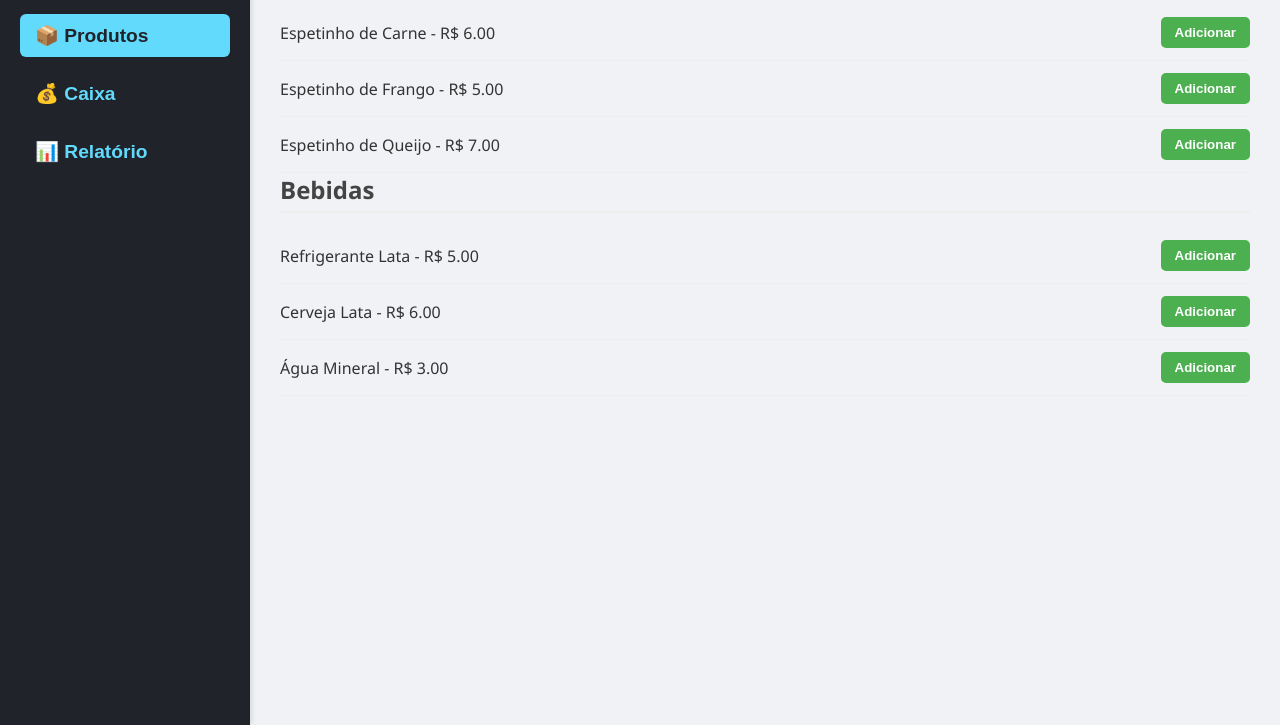
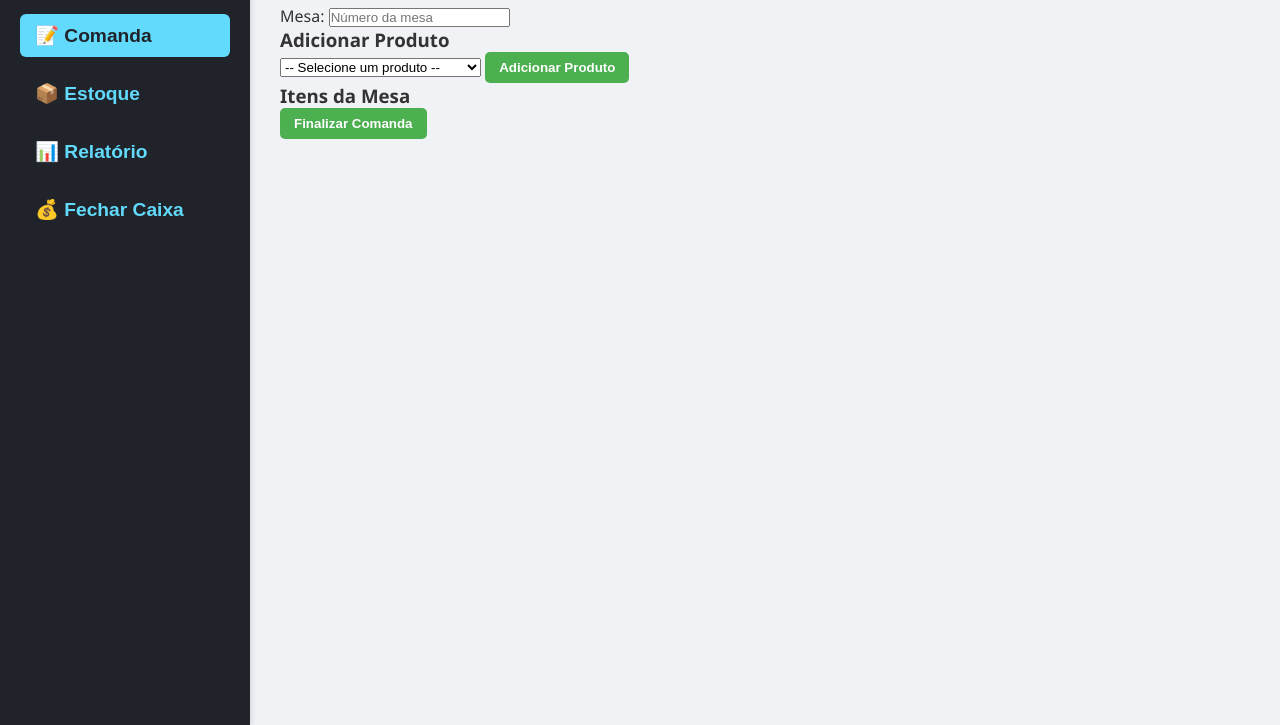
Before and after one commit to Mikaelbp/Espetinho-da-Cl-o, a plain HTML site: page Caixa Espetinho/index.html in a window 1280 px wide. Shown: the part 75-800 px from the top of the page. Drawn offline with Linux system fonts and the light colour scheme.

Commit message:
Update index.html

```diff
--- a/Caixa Espetinho/index.html
+++ b/Caixa Espetinho/index.html
@@ -3,7 +3,7 @@
 <head>
   <meta charset="UTF-8" />
   <meta name="viewport" content="width=device-width, initial-scale=1" />
-  <title>Caixa - Espetinho da Cléo</title>
+  <title>Espetinho da Cléo</title>
   <link rel="stylesheet" href="style.css" />
 </head>
 <body>
@@ -13,65 +13,64 @@
       <button class="btn-toggle" id="btnToggle">&#9776;</button>
     </div>
     <ul class="menu-list">
-      <li><button class="menu-btn active" data-target="produtos">📦 Produtos</button></li>
-      <li><button class="menu-btn" data-target="caixa">💰 Caixa</button></li>
+      <li><button class="menu-btn active" data-target="comanda">📝 Comanda</button></li>
+      <li><button class="menu-btn" data-target="estoque">📦 Estoque</button></li>
       <li><button class="menu-btn" data-target="relatorio">📊 Relatório</button></li>
+      <li><button class="menu-btn" data-target="caixa">💰 Fechar Caixa</button></li>
     </ul>
   </nav>
 
   <main class="main-content">
-    <section id="produtos" class="sessao ativa">
-      <h2>Espetinhos</h2>
-      <div class="produto">
-        <span>Espetinho de Carne - R$ 6,00</span>
-        <button data-nome="Espetinho de Carne" data-preco="6" onclick="adicionarItem('Espetinho de Carne', 6)">Adicionar</button>
+    <!-- Comanda -->
+    <section id="comanda" class="sessao ativa">
+      <h2>Comanda por Mesa</h2>
+      <div class="comanda-mesa">
+        <label for="mesaSelecionada">Mesa:</label>
+        <input type="number" id="mesaSelecionada" placeholder="Número da mesa" min="1" />
       </div>
-      <div class="produto">
-        <span>Espetinho de Frango - R$ 5,00</span>
-        <button data-nome="Espetinho de Frango" data-preco="5" onclick="adicionarItem('Espetinho de Frango', 5)">Adicionar</button>
+
+      <div class="comanda-produtos">
+        <h3>Adicionar Produto</h3>
+        <select id="produtoSelecionado">
+          <option value="">-- Selecione um produto --</option>
+          <option value="Espetinho de Carne" data-preco="6">Espetinho de Carne - R$6,00</option>
+          <option value="Espetinho de Frango" data-preco="5">Espetinho de Frango - R$5,00</option>
+          <option value="Espetinho de Queijo" data-preco="7">Espetinho de Queijo - R$7,00</option>
+          <option value="Refrigerante Lata" data-preco="5">Refrigerante Lata - R$5,00</option>
+          <option value="Cerveja Lata" data-preco="6">Cerveja Lata - R$6,00</option>
+          <option value="Água Mineral" data-preco="3">Água Mineral - R$3,00</option>
+        </select>
+        <button onclick="adicionarProdutoSelecionado()">Adicionar Produto</button>
       </div>
-      <div class="produto">
-        <span>Espetinho de Queijo - R$ 7,00</span>
-        <button data-nome="Espetinho de Queijo" data-preco="7" onclick="adicionarItem('Espetinho de Queijo', 7)">Adicionar</button>
-      </div>
-      <h2>Bebidas</h2>
-      <div class="produto">
-        <span>Refrigerante Lata - R$ 5,00</span>
-        <button data-nome="Refrigerante Lata" data-preco="5" onclick="adicionarItem('Refrigerante Lata', 5)">Adicionar</button>
-      </div>
-      <div class="produto">
-        <span>Cerveja Lata - R$ 6,00</span>
-        <button data-nome="Cerveja Lata" data-preco="6" onclick="adicionarItem('Cerveja Lata', 6)">Adicionar</button>
-      </div>
-      <div class="produto">
-        <span>Água Mineral - R$ 3,00</span>
-        <button data-nome="Água Mineral" data-preco="3" onclick="adicionarItem('Água Mineral', 3)">Adicionar</button>
+
+      <div class="comanda-itens">
+        <h3>Itens da Mesa</h3>
+        <div id="comandaLista"></div>
+        <button onclick="finalizarComanda()">Finalizar Comanda</button>
       </div>
     </section>
 
-    <section id="caixa" class="sessao">
-      <h2>Carrinho</h2>
-      <div id="itensCarrinho"></div>
-      <div class="total" id="total">Total: R$ 0,00</div>
-
-      <div class="cliente-info">
-        <label for="nomeCliente">Nome do cliente:</label>
-        <input type="text" id="nomeCliente" placeholder="Ex: João" />
-      </div>
-
-      <div class="pagamento">
-        <label for="valorRecebido">Valor recebido:</label>
-        <input type="number" id="valorRecebido" placeholder="Digite o valor" step="0.01" />
-        <div id="troco">Troco: R$ 0,00</div>
-      </div>
-
-      <button class="finalizar" onclick="finalizarVenda()">Finalizar Venda</button>
+    <!-- Estoque -->
+    <section id="estoque" class="sessao">
+      <h2>Controle de Estoque</h2>
+      <div id="estoqueLista"></div>
     </section>
 
+    <!-- Relatório -->
     <section id="relatorio" class="sessao">
-      <h2>Relatório do Dia</h2>
-      <button class="fechar-caixa" onclick="fecharCaixa()">Fechar Caixa</button>
+      <h2>Relatório de Vendas</h2>
+      <label for="dataBusca">Filtrar por data:</label>
+      <input type="date" id="dataBusca" />
+      <button onclick="gerarRelatorioPorData(document.getElementById('dataBusca').value)">Filtrar</button>
+      <button onclick="apagarCaixaPorData()">Apagar vendas</button>
       <div id="relatorioVendas"></div>
+    </section>
+
+    <!-- Fechar Caixa -->
+    <section id="caixa" class="sessao">
+      <h2>Fechamento de Caixa</h2>
+      <div id="fechamentoCaixa"></div>
+      <button onclick="fecharCaixa()">Zerar Caixa</button>
     </section>
   </main>
 
```
